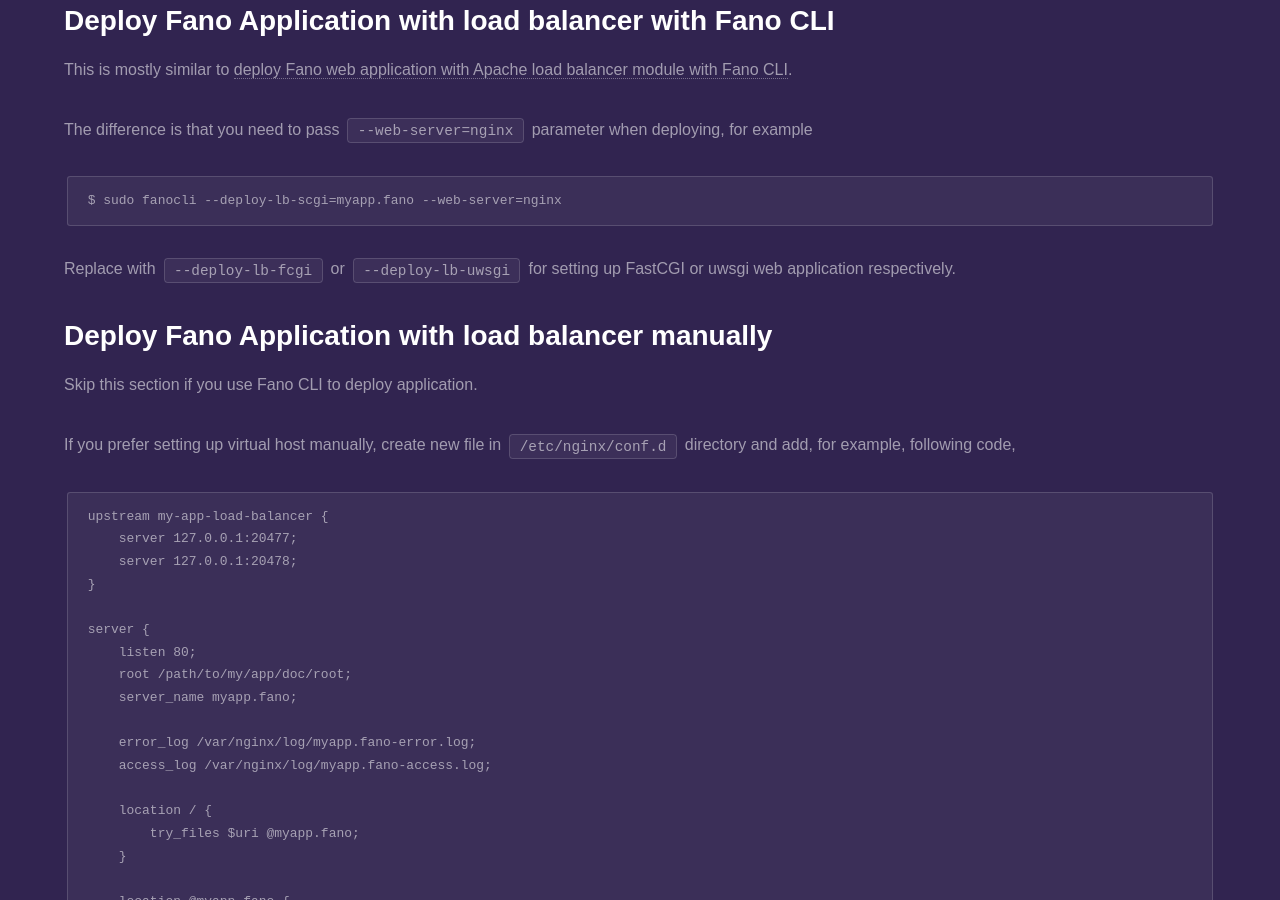
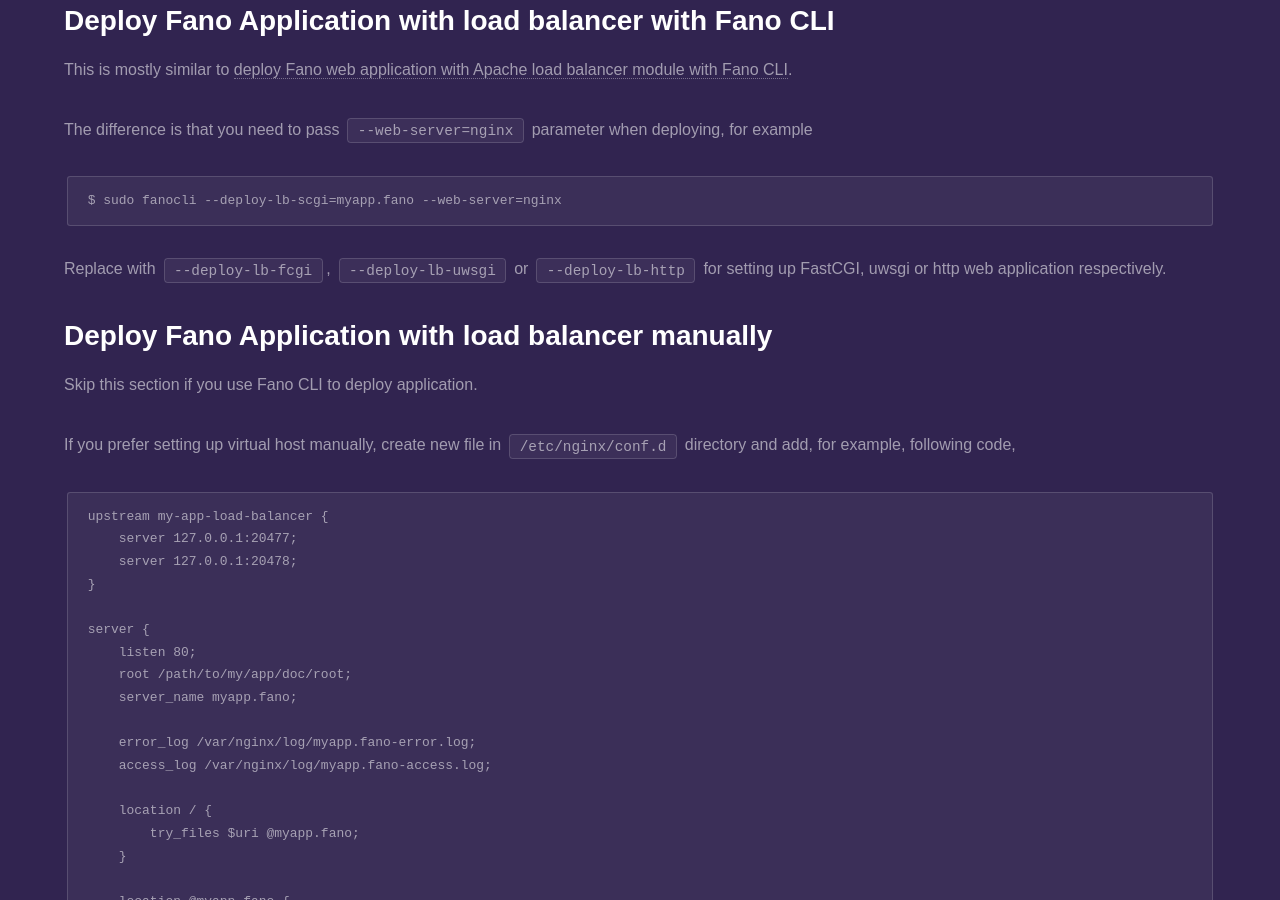
Before and after one commit to fanoframework/fanoframework.github.io, a Jekyll site: the page built from deployment/load-balancer-setup/nginx/index.md, in a window 1280 px wide and 900 px high, scrolled down 592 px. Built offline with Jekyll 4.4.1, drawn with Linux system fonts in a browser that asks for light colours; our own code applies the rules of GitHub Pages for plain Markdown files.

Commit message:
Add info on http application with load balancer

````diff
--- a/deployment/load-balancer-setup/nginx/index.md
+++ b/deployment/load-balancer-setup/nginx/index.md
@@ -22,7 +22,7 @@
 $ sudo fanocli --deploy-lb-scgi=myapp.fano --web-server=nginx
 ```
 
-Replace with `--deploy-lb-fcgi` or `--deploy-lb-uwsgi` for setting up FastCGI or uwsgi web application respectively.
+Replace with `--deploy-lb-fcgi`, `--deploy-lb-uwsgi` or `--deploy-lb-http` for setting up FastCGI, uwsgi or http web application respectively.
 
 ## Deploy Fano Application with load balancer manually
 
````
